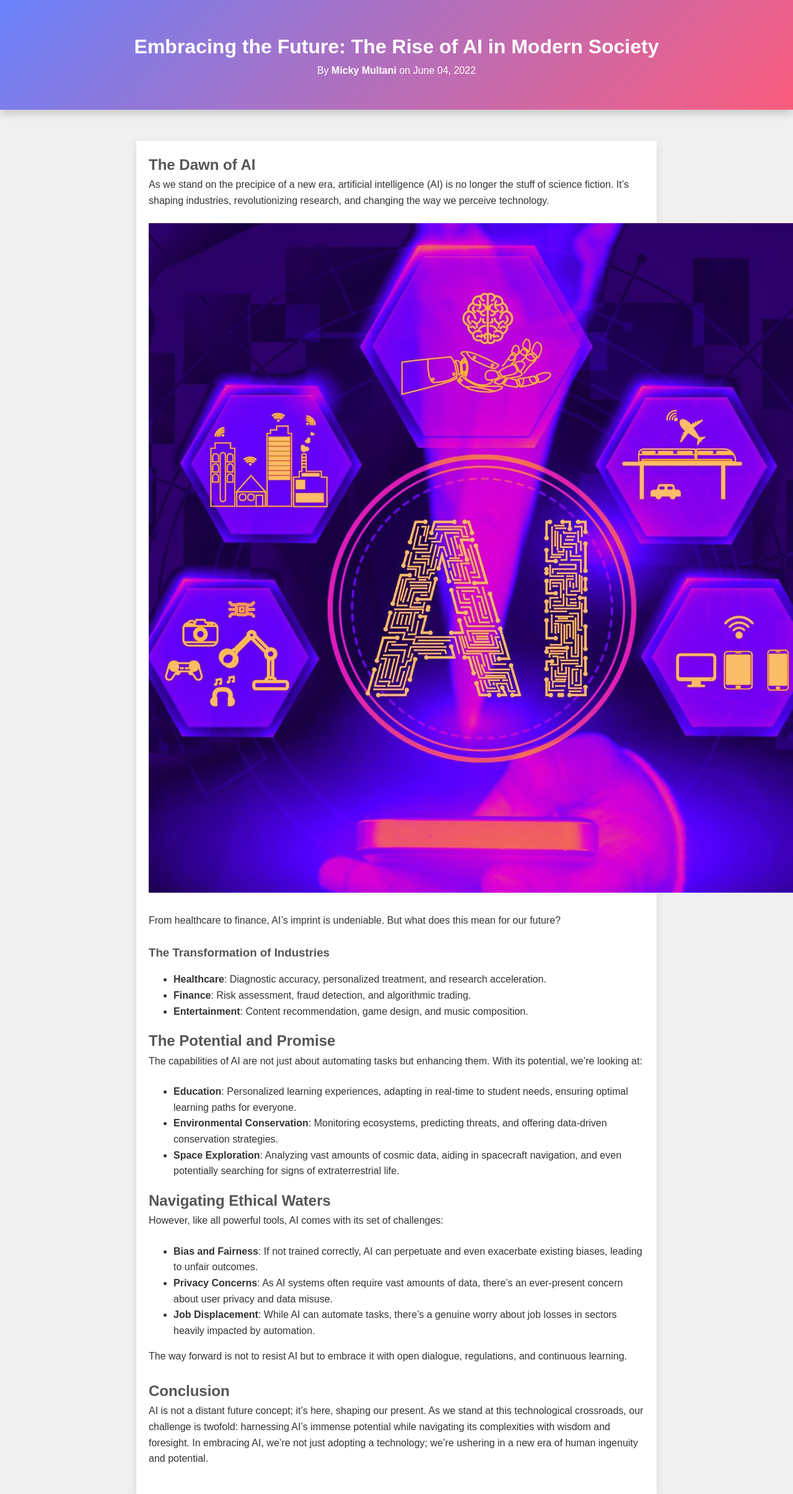
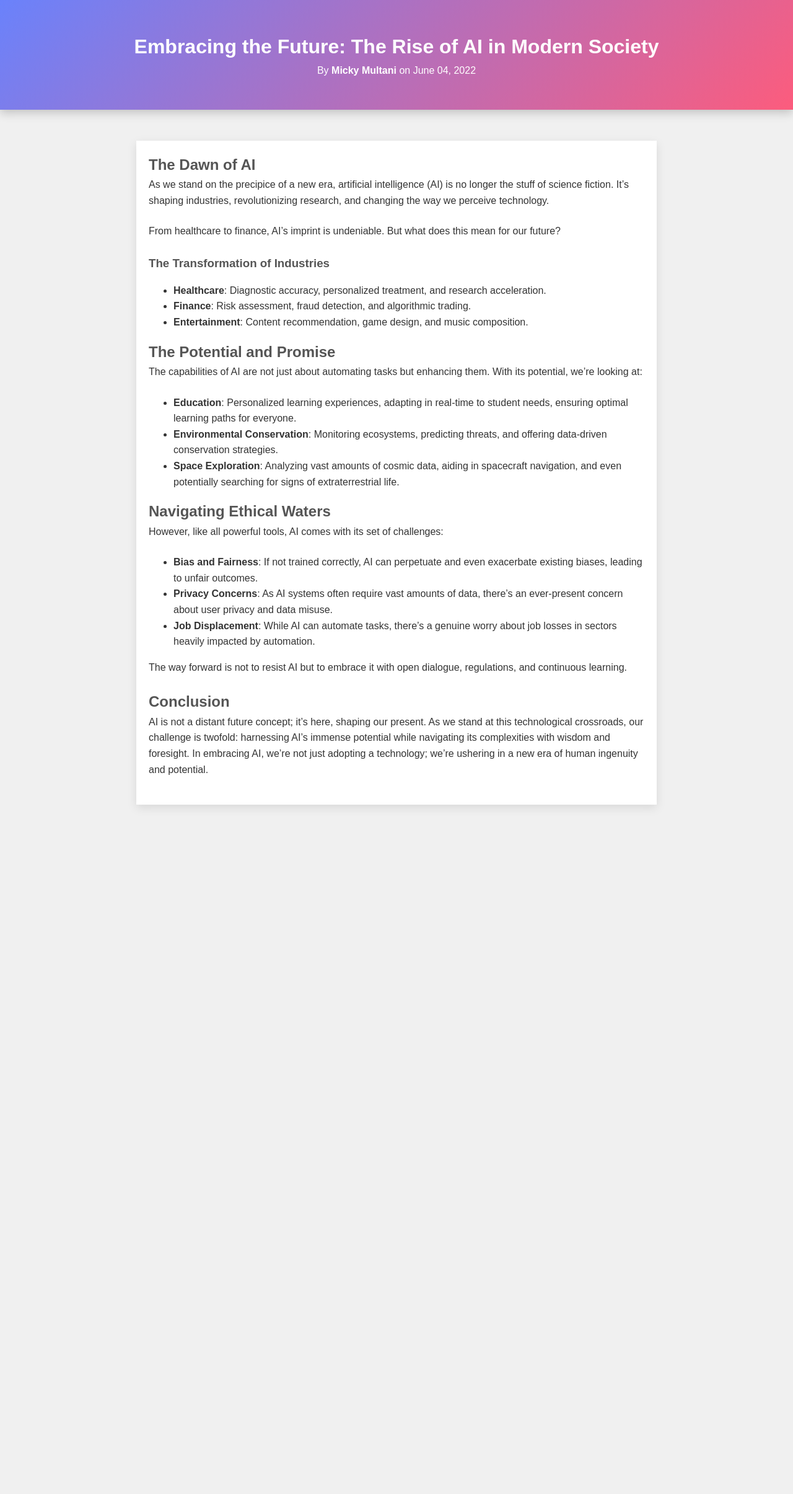
Before and after one commit to mickymultani/portfolio, a Jekyll site: the page built from _posts/2022-06-04-embracing-ai.md, in a window 1280 px wide. Shown: the whole page at 62% size. Built offline with Jekyll 4.4.1, drawn with Linux system fonts in a browser that asks for light colours; after the commit the page ends 1298 px from its top, so only the background shows below that.

```diff
--- a/_posts/2022-06-04-embracing-ai.md
+++ b/_posts/2022-06-04-embracing-ai.md
@@ -9,8 +9,6 @@ excerpt: "As we stand on the precipice of a new era, artificial intelligence (AI
 ## The Dawn of AI
 
 As we stand on the precipice of a new era, artificial intelligence (AI) is no longer the stuff of science fiction. It's shaping industries, revolutionizing research, and changing the way we perceive technology.
-
-![AI Image]({{ site.baseurl }}/assets/images/embraceAI.jpg)
 
 From healthcare to finance, AI's imprint is undeniable. But what does this mean for our future?
 
```
